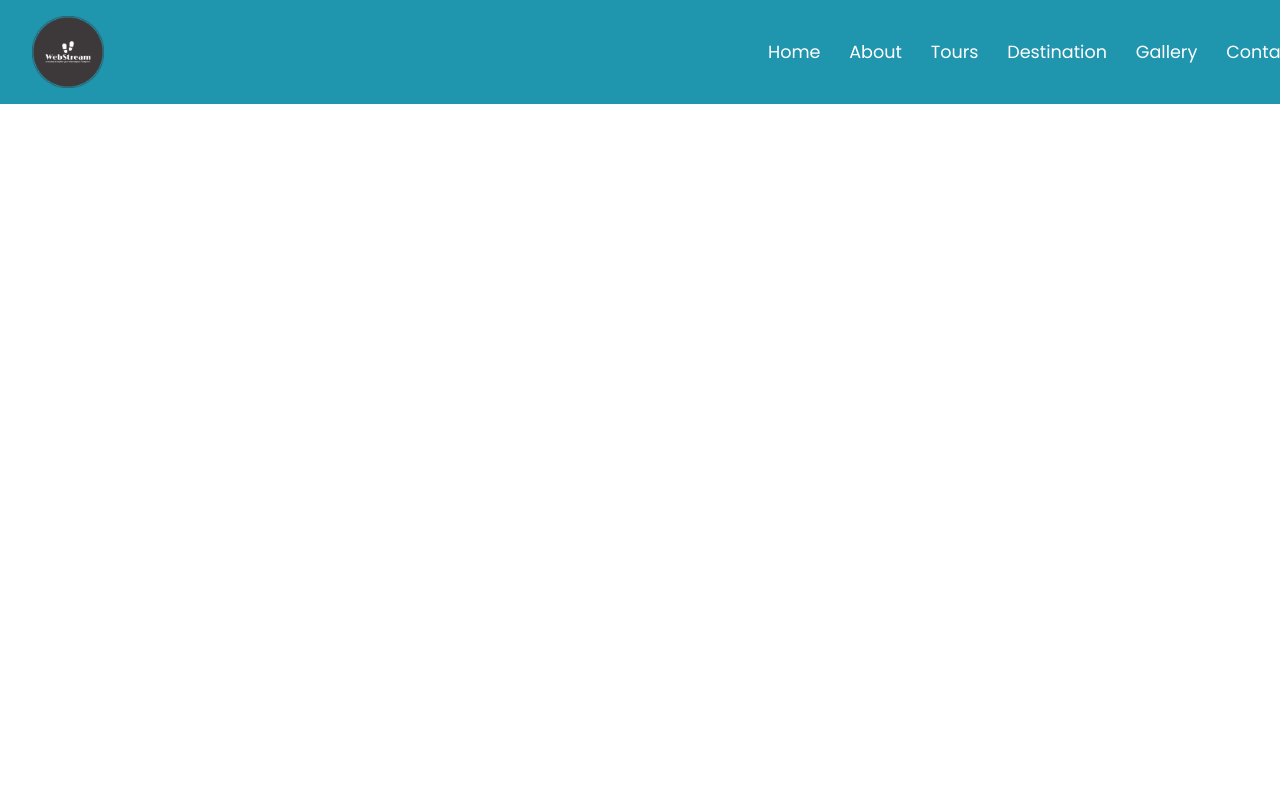
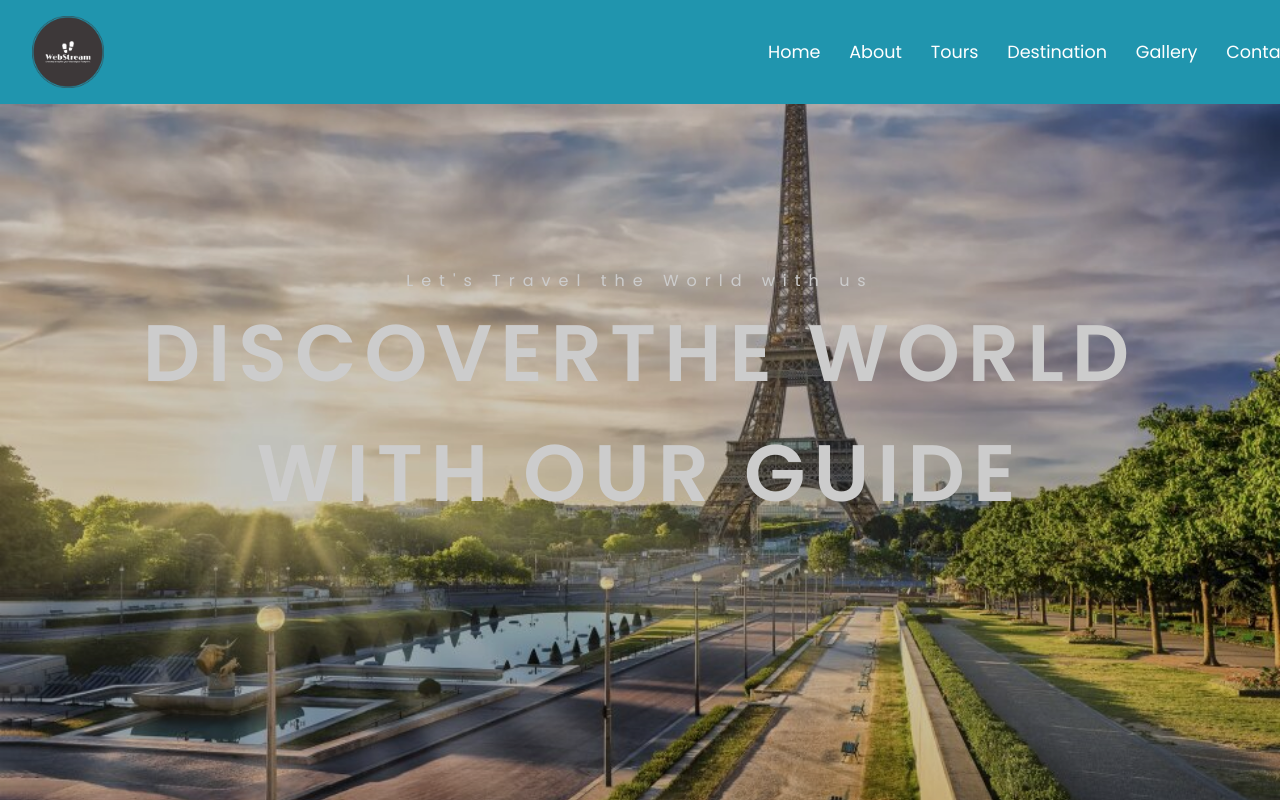
Before and after one commit to Mduduzi-Ndlovu1/Travel-Website, a plain HTML site: page index.html in a window 1280 px wide. Shown: the top 800 px of the page. Drawn offline with nearby package versions, Linux system fonts and the light colour scheme.

Commit message:
Header Bg add with overlay

```diff
--- a/css/style.css
+++ b/css/style.css
@@ -87,6 +87,11 @@ a{
 header {
     background: var(--primary-color);
     padding: 1rem 0;
+    position: absolute;
+    left: 0;
+    top: 0;
+    z-index: 6;
+    width: 100%;
 }
 
 .logo img {
@@ -134,3 +139,68 @@ nav ul li:hover::before {
     width: 70%;
 }
 /* =================HEader end ================= */
+
+/* =================Showcase Start ================= */
+main{
+    position: relative;
+    top: 0;
+    left: 0;
+    width: 100%;
+    height: 100%;
+    z-index: 0;
+}
+
+.swiper {
+    height: 100vh;
+}
+
+.slide-container {
+    width: 100%;
+}
+.slide-container img {
+    width: 100%;
+    height: 100%;
+    object-fit: cover;
+}
+.img-overlay{
+    position: absolute;
+    left: 50%;
+    top: 50%;
+    text-align: center;
+    width: 100%;
+    font-family: "ubuntu";
+    transform: translate(-50%,-50%); /*To move the overlay into the center without using display flex */
+}
+
+.img-overlay p {
+    font-size: 1rem;
+    letter-spacing: 8px;
+    color: var(--white-color);
+}
+
+.img-overlay h2 {
+    font-size: 5rem;
+    color: var(--white-color);
+    text-transform: uppercase;
+    letter-spacing: 8px;
+}
+
+.overlay {
+    position: relative;
+}
+
+.overlay::after {
+    content: "";
+    position: absolute;
+    top: 0;
+    left: 0;
+    width: 100%;
+    height: 100%;
+    background: rgba(0, 0, 0, 0.2);
+}
+
+
+.img-overlay span {
+
+}
+/* =================Showcase End ================= */
--- a/index.html
+++ b/index.html
@@ -35,7 +35,38 @@
     </div>
 </header>
 <!-- =================Header end ========================= -->
-
+<!-- ================ Showcase start ===================== -->
+<main>
+    <div class="slide-container swiper">
+        <div class="slide-content swiper-wrapper">
+            <div class="overlay swiper-slide">
+                <img src="./img/showcase-1.jfif" alt=""/>
+                <div class="img-overlay">
+                    <p>Let's Travel the World with us</p>
+                    <h2><span>Discover</span>The World</h2>
+                    <h2>With Our Guide</h2>
+                </div>
+            </div>
+            <div class="overlay swiper-slide">
+                <img src="./img/showcase-2.jfif" alt=""/>
+                <div class="img-overlay">
+                    <p>Let's Travel the World with us</p>
+                    <h2><span>Discover</span>The World</h2>
+                    <h2>With Our Guide</h2>
+                </div>
+            </div>
+            <div class="overlay swiper-slide">
+                <img src="./img/showcase-2.jfif" alt=""/>
+                <div class="img-overlay">
+                    <p>Let's Travel the World with us</p>
+                    <h2><span>Discover</span>The World</h2>
+                    <h2>With Our Guide</h2>
+                </div>
+            </div>
+        </div>
+    </div>
+</main>
+<!-- ================ Showcase end ===================== -->
 
 
     <script src="https://cdn.jsdelivr.net/npm/swiper@11/swiper-bundle.min.js"></script>
```
Also changed, not shown: img/showcase-1.jfif (added), img/showcase-2.jfif (added), img/showcase-3.jfif (added).
